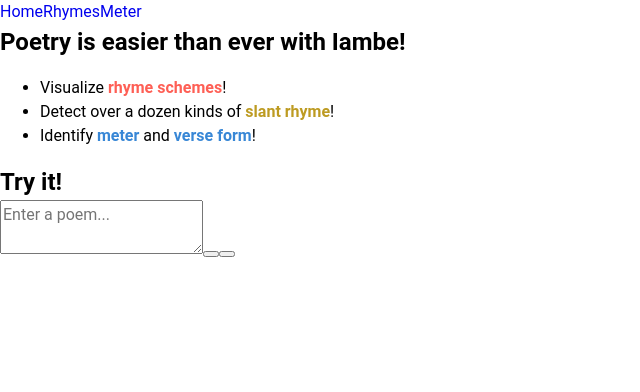
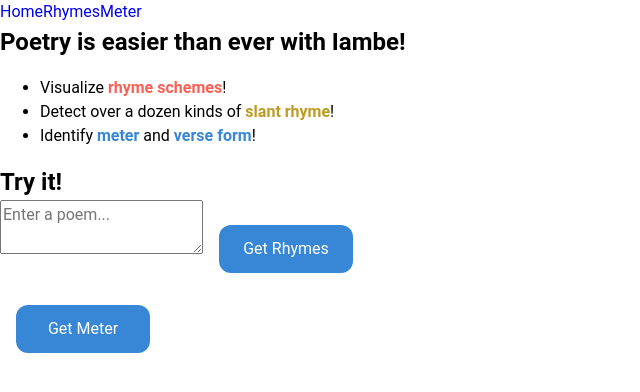
Before and after one commit to SamuelPerrin/tuffet, a React (Create React App) app in the folder iambe/: page / in a window 1280 px wide. Shown: the top 392 px of the page, without its empty margins (0-640 px from the left). Built offline with nearby package versions, Linux system fonts and the light colour scheme; the HTML template or start-up script is replaced by a standard one.

Commit message:
add styled Buttons

```diff
--- a/iambe/src/components/Home.js
+++ b/iambe/src/components/Home.js
@@ -1,6 +1,7 @@
 import React, {useState} from 'react';
 import Section from './styled/Section';
 import {YellowSpan, RedSpan, BlueSpan} from './styled/Spans';
+import Button from './styled/Button';
 
 const initialValue = ""
 
@@ -33,8 +34,8 @@ const Home = () => {
         <h3>Try it!</h3>
         <form>
           <textarea value={poem} onChange={handleChange} placeholder="Enter a poem..." />
-          <button onClick={submitRhymes} />
-          <button onClick={submitMeter} />
+          <Button onClick={submitRhymes}>Get Rhymes</Button>
+          <Button onClick={submitMeter}>Get Meter</Button>
         </form>
       </Section>
     </div>
--- /dev/null
+++ b/iambe/src/components/styled/Button.js
@@ -0,0 +1,76 @@
+import React from 'react';
+import styled from 'styled-components';
+import {WHITE} from '../../constants/colors';
+
+const ButtonWrapper = styled.button`
+  color:${WHITE};
+  cursor: pointer;
+  outline: none;
+  border: none;
+  border-radius: ${props => {
+    switch(props) {
+      default:
+        return props.theme.borderRadius
+    }
+  }};
+  background-color: ${props => {
+    switch(props.variant) {
+      case 'danger':
+        return props.theme.dangerColor
+      case 'disabled':
+        return props.theme.disabledColor
+      default:
+        return props.theme.blue
+    }
+  }};
+  font-size: ${props => {
+    switch(props.variant) {
+      default:
+        return props.theme.fontSize
+    }
+  }};
+  width: ${props => {
+    switch(props) {
+      default:
+        return props.theme.buttonWidth
+    }
+  }};
+  height: ${props => {
+    switch(props) {
+      default:
+        return props.theme.buttonHeight
+    }
+  }};
+  margin: ${props => {
+    switch(props) {
+      default:
+        return props.theme.space
+    }
+  }};
+  &:hover{
+    color:${props => props.theme.pale};
+    background-color: ${props => {
+      switch(props.variant) {
+        case 'danger':
+          return '#EE4F45'
+        case 'disabled':
+          return '#85858B'
+        default:
+          return '#2877C6'
+      }
+    }};
+    transition: all 0.1s ease-in-out;
+  }
+  transition: all 0.1s ease-in-out;
+`
+
+
+
+export default function Button(props) {
+  const {onClick, children, variant, size, ...rest} = props;
+  return(
+    <ButtonWrapper {...rest} size={size} onClick={onClick} variant={variant} disabled={variant==='disabled'}>
+        {children}
+    </ButtonWrapper>
+  )
+}
--- a/iambe/src/constants/theme.js
+++ b/iambe/src/constants/theme.js
@@ -1,4 +1,4 @@
-import {BLACK, WHITE, PALE, BLUE, RED, YELLOW} from './colors'
+import {BLACK, WHITE, PALE, BLUE, RED, YELLOW, GREEN, CYAN, PURPLE, GRAY} from './colors'
 
 export const Theme = {
   // colors
@@ -8,4 +8,21 @@ export const Theme = {
   blue: BLUE,
   red: RED,
   yellow: YELLOW,
+  green: GREEN,
+  purple: PURPLE,
+  cyan: CYAN,
+  gray: GRAY,
+  dangerColor: RED,
+  disabledColor: GRAY,
+
+  // font size
+  fontSize: '1rem',
+
+  // button
+  buttonWidth:'30%',
+  buttonHeight:'3rem',
+  borderRadius:'0.75rem',
+
+  // spaces
+  space:'1rem',
 }
```
